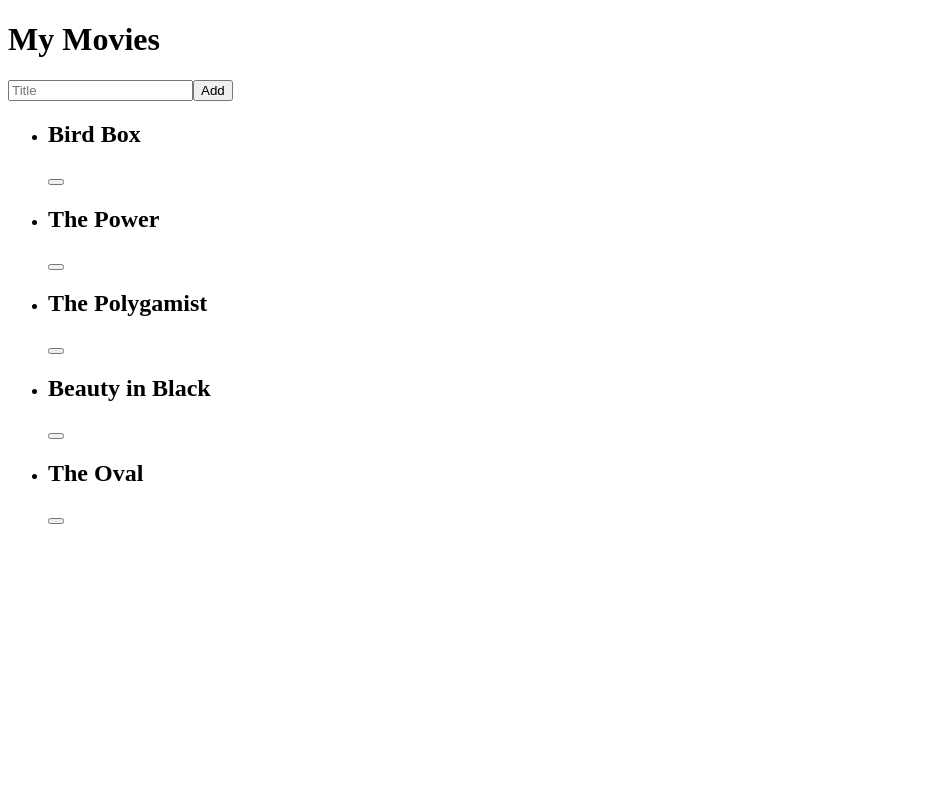
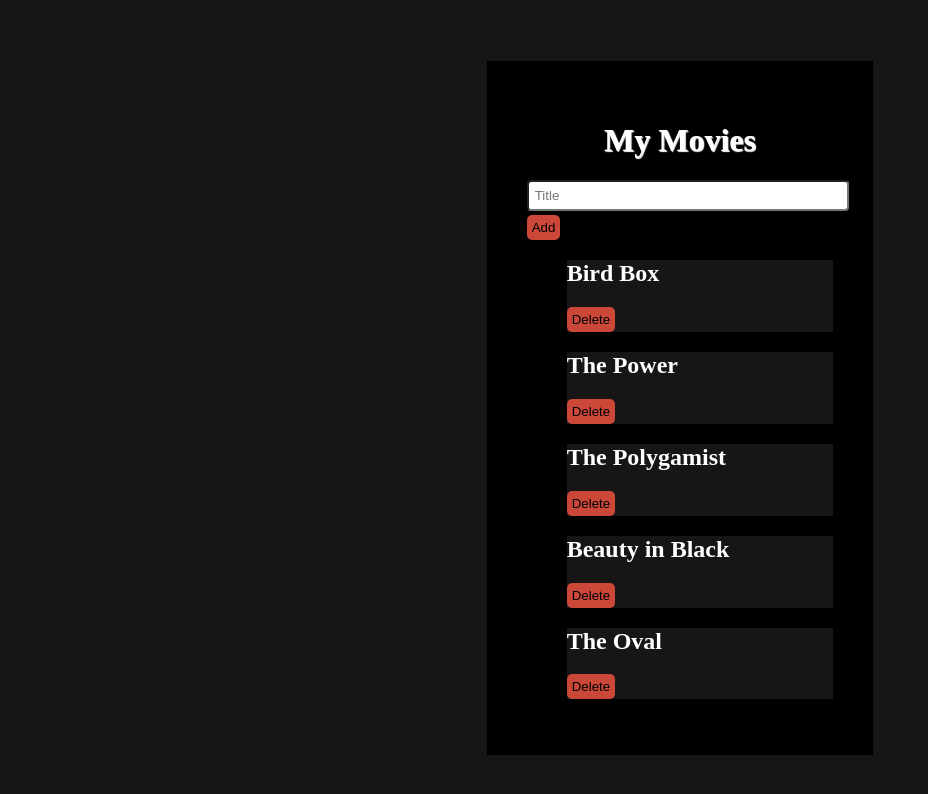
Before and after one commit to rollingsmajiwa/Library, a React (Vite) app in the folder my-Library/: page / in a window 1280 px wide. Shown: the top 794 px of the page, without its empty margins (0-928 px from the left). Built offline with nearby package versions, Linux system fonts and the light colour scheme.

Commit message:
Styles: Add CSS

```diff
--- a/my-Library/src/App.css
+++ b/my-Library/src/App.css
@@ -0,0 +1,50 @@
+body {
+    background-color: rgb(23, 21, 21);
+    color: white;
+    display: flex;
+    justify-content: center;
+    align-items: center;
+    min-height: 100vh;
+}
+.movieBox {
+    width: 100%;
+    background-color: black;
+    padding: 2.5rem;
+}
+h1 {
+    font-weight: 800;
+    text-align: center;
+    color: white;
+    text-shadow: 1px 1px 1px white;
+
+}
+input {
+    width: 100%;
+    padding: 6px;
+    border-radius: 4px;
+    background-color: white;
+    color: black;
+    font: 600;
+    outline: none;
+    margin-bottom: 4px;
+}
+button {
+    background-color: rgb(203, 72, 57);
+
+    color: black;
+    font: bold; border: none;
+    border-radius: 5px;
+    padding: 5px;
+}
+.movieItem {
+    background-color:  rgb(23, 21, 21);
+    border: black;
+
+}
+.movieBox ul {
+    list-style-type: none;
+}
+button:hover {
+    background-color: rgb(205, 105, 93);
+    transform: scale(1.1);
+}
--- a/my-Library/src/Components/ItemList.jsx
+++ b/my-Library/src/Components/ItemList.jsx
@@ -32,7 +32,7 @@ function ItemList() {
     }
   return (
     <>
-      <div>
+      <div className='movieBox'>
         <h1>My Movies</h1>
         <form action="#" onSubmit={handleAddMovie}>
             <input type="text" placeholder='Title' value={newTitle} onChange={(event) => setNewTitle(event.target.value)} />
--- a/my-Library/src/Components/Items.jsx
+++ b/my-Library/src/Components/Items.jsx
@@ -5,9 +5,9 @@ function Items({movie, onDelete}) {
   return (
     <>
     <li>
-        <div>
+        <div className='movieItem'>
             <h2>{movie.title}</h2>
-            <button type='submit' onClick={() => onDelete(movie.id)}></button>
+            <button type='submit' onClick={() => onDelete(movie.id)}>Delete</button>
         </div>
     </li>
 
```
